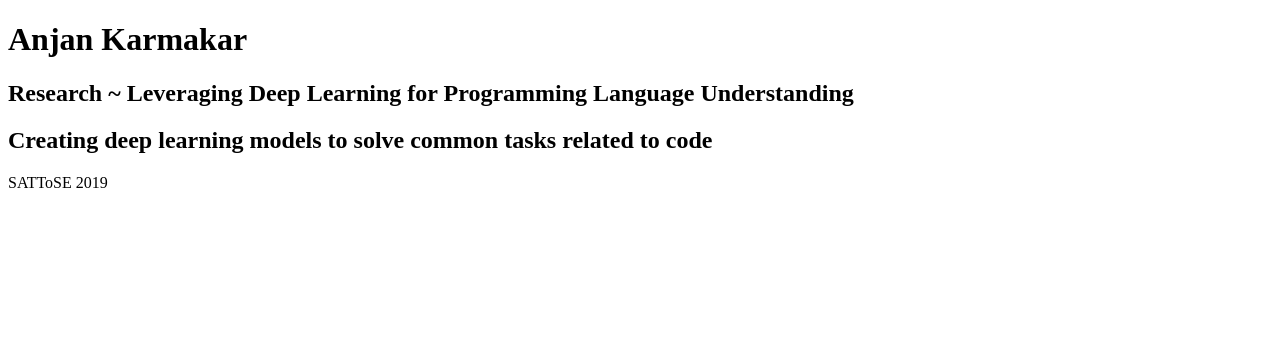
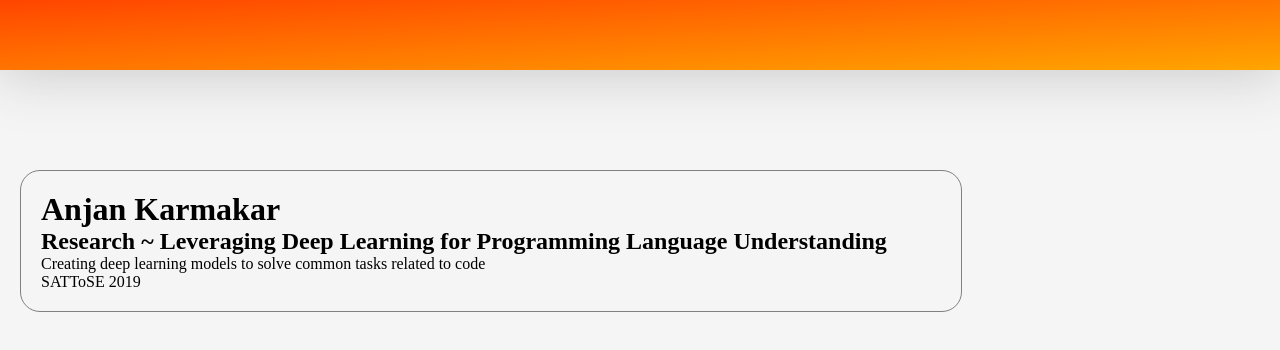
Before and after one commit to anjandash/anjandash, a plain HTML site: page index.html in a window 1280 px wide. Drawn offline with Linux system fonts and the light colour scheme.

Commit message:
added css file/ minor changes

```diff
--- /dev/null
+++ b/css/main.css
@@ -0,0 +1,28 @@
+*{
+    background: whitesmoke;
+
+    margin: 0px;
+    padding: 0px;
+}
+
+.header{
+    width: 100%;
+    height: 70px;
+
+    background-image: linear-gradient(to bottom right, orangered, orange);;
+    -webkit-box-shadow: 0px 4px 55px 3px rgba(204,204,204,1);
+    -moz-box-shadow: 0px 4px 55px 3px rgba(204,204,204,1);
+    box-shadow: 0px 4px 55px 3px rgba(204,204,204,1);
+
+    margin-bottom: 100px;
+
+}
+
+.badger{
+    width: 900px;
+    border: 1px solid grey;
+    border-radius: 20px;
+
+    margin: 20px;
+    padding: 20px;
+}
--- a/index.html
+++ b/index.html
@@ -4,13 +4,24 @@
     <meta charset="utf-8" />
     <title>anjandash | welcome</title>
     <meta name="viewport" content="width=device-width, initial-scale=1">
-    <link rel="stylesheet" type="text/css" media="screen" href="main.css" />
-    <script src="main.js"></script>
+    <link rel="stylesheet" type="text/css" media="screen" href="./css/main.css" />
+    <script src="./js/main.js"></script>
 </head>
 <body>
-    <h1>Anjan Karmakar</h1>
-    <h2>Research ~ Leveraging Deep Learning for Programming Language Understanding</h2>
-    <h2>Creating deep learning models to solve common tasks related to code</h2>
-    <p>SATToSE 2019</p>
+    <div class="header">
+    </div>
+
+    <div class="badger">
+        <h1>Anjan Karmakar</h1>
+        <h2>Research ~ Leveraging Deep Learning for Programming Language Understanding</h2>
+        <p>Creating deep learning models to solve common tasks related to code</p>
+
+        <div class="article">
+            <p>SATToSE 2019</p>
+        </div>
+    </div>
+
+
+
 </body>
 </html>
```
Also changed, not shown: 1 other file.
